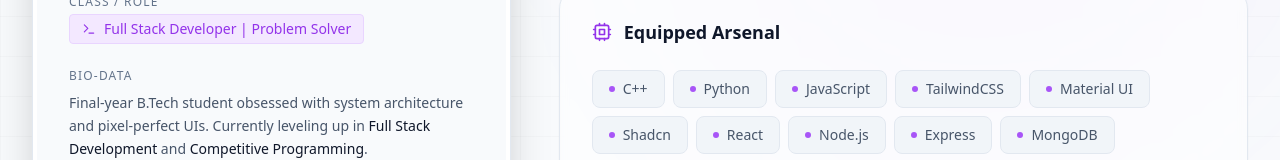
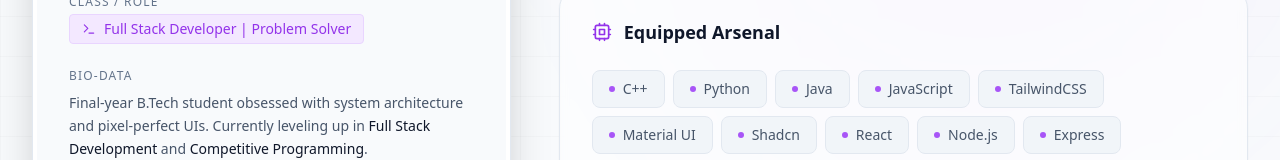
Before and after one commit to deepak2k03/My-Portfolio, a React (Vite) app in the folder client/: page /about in a window 1280 px wide. Shown: the part 464-624 px from the top of the page. Built offline with nearby package versions, Linux system fonts and the light colour scheme; no server answers.

Commit message:
fix: correct syntax error in coreTech array in About.jsx

```diff
--- a/client/src/pages/About.jsx
+++ b/client/src/pages/About.jsx
@@ -77,7 +77,7 @@ const About = () => {
       { label: 'Stack', value: 'MERN', icon: Cpu, color: 'text-yellow-600 dark:text-yellow-400' },
    ]
 
-   const coreTech = ['C++', 'Python', 'JavaScript', 'TailwindCSS', 'Material UI', 'Shadcn', 'React', 'Node.js', 'Express', 'MongoDB', 'TypeScript', 'Next.js', 'Blockchain', 'React-Native']
+   const coreTech = ['C++', 'Python', ,'Java', 'JavaScript', 'TailwindCSS', 'Material UI', 'Shadcn', 'React', 'Node.js', 'Express', 'MongoDB', 'TypeScript', 'Next.js', 'Blockchain', 'React-Native']
 
    return (
       <div className="min-h-screen bg-slate-50 dark:bg-[#050505] text-slate-900 dark:text-white py-20 relative overflow-hidden transition-colors duration-300 font-sans selection:bg-purple-500/30">
```
